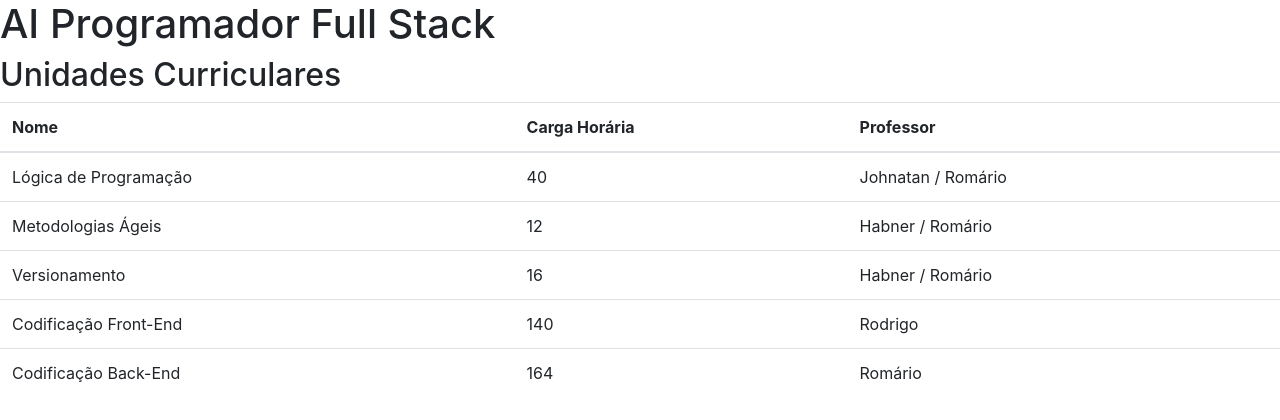
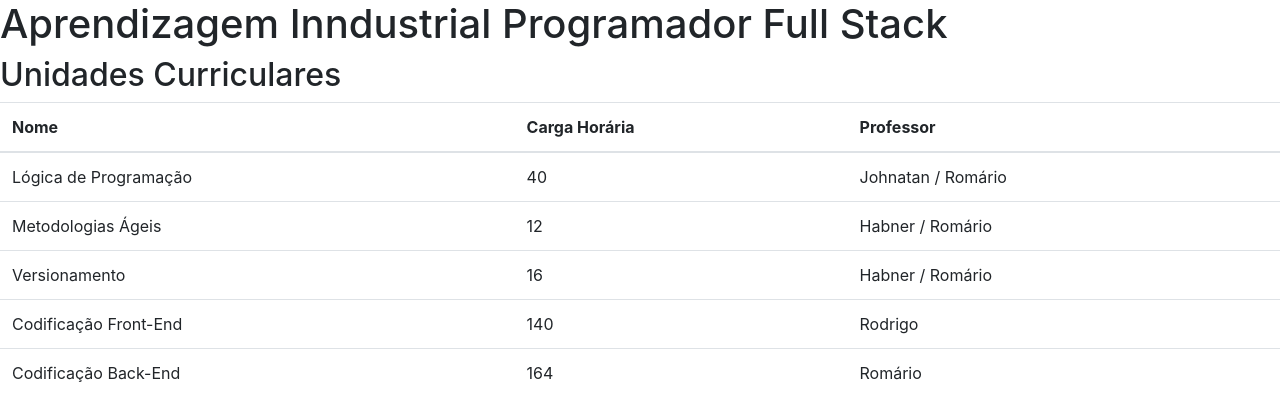
Before and after one commit to EDUARDO1503/AIFS_Unidades_Curriculares, a plain HTML site: page index.html in a window 1280 px wide. Drawn offline with nearby package versions, Linux system fonts and the light colour scheme.

Commit message:
AI completo

```diff
--- a/index.html
+++ b/index.html
@@ -3,7 +3,7 @@
 <head>
     <meta charset="UTF-8">
     <link rel="stylesheet" href="https://cdn.jsdelivr.net/npm/bootstrap@4.0.0/dist/css/bootstrap.min.css" integrity="sha384-Gn5384xqQ1aoWXA+058RXPxPg6fy4IWvTNh0E263XmFcJlSAwiGgFAW/dAiS6JXm" crossorigin="anonymous">
-    <h1>AI Programador Full Stack</h1>
+    <h1>Aprendizagem Inndustrial Programador Full Stack</h1>
     <h2>Unidades Curriculares</h2>
 </head>
 <body>
```
